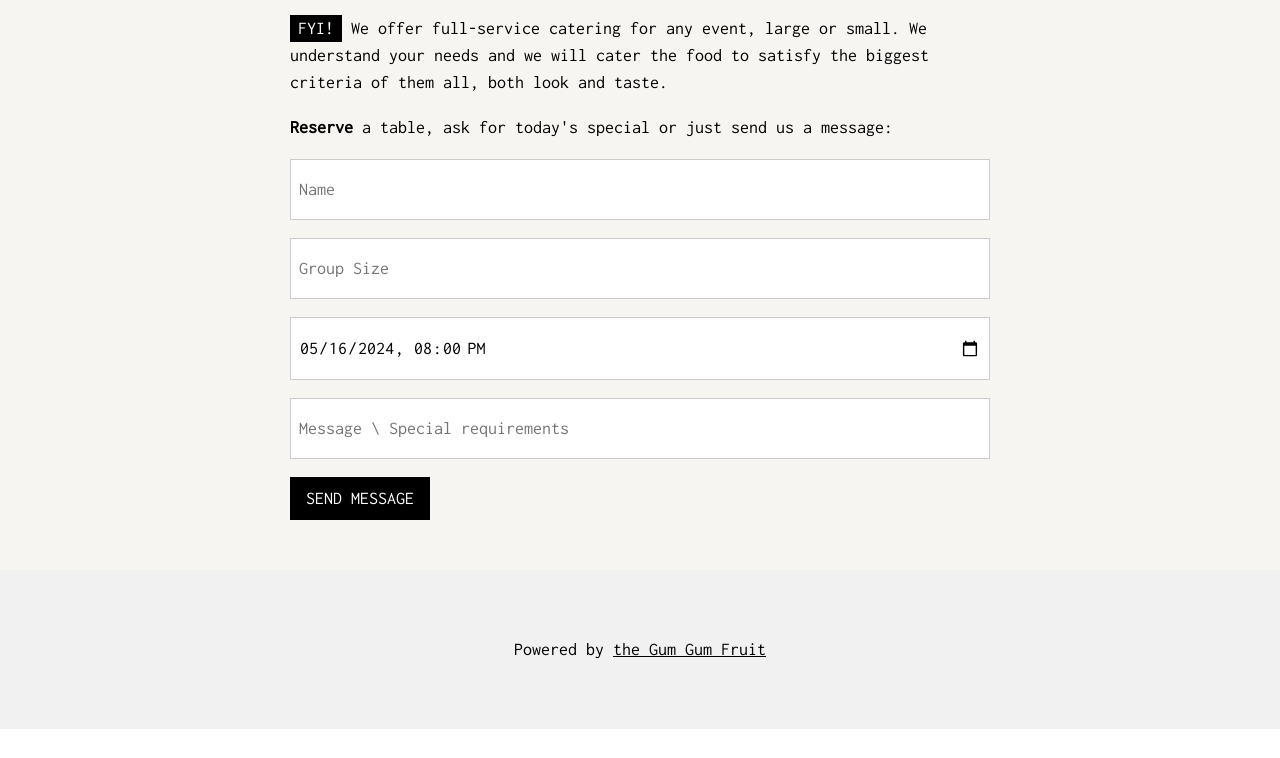
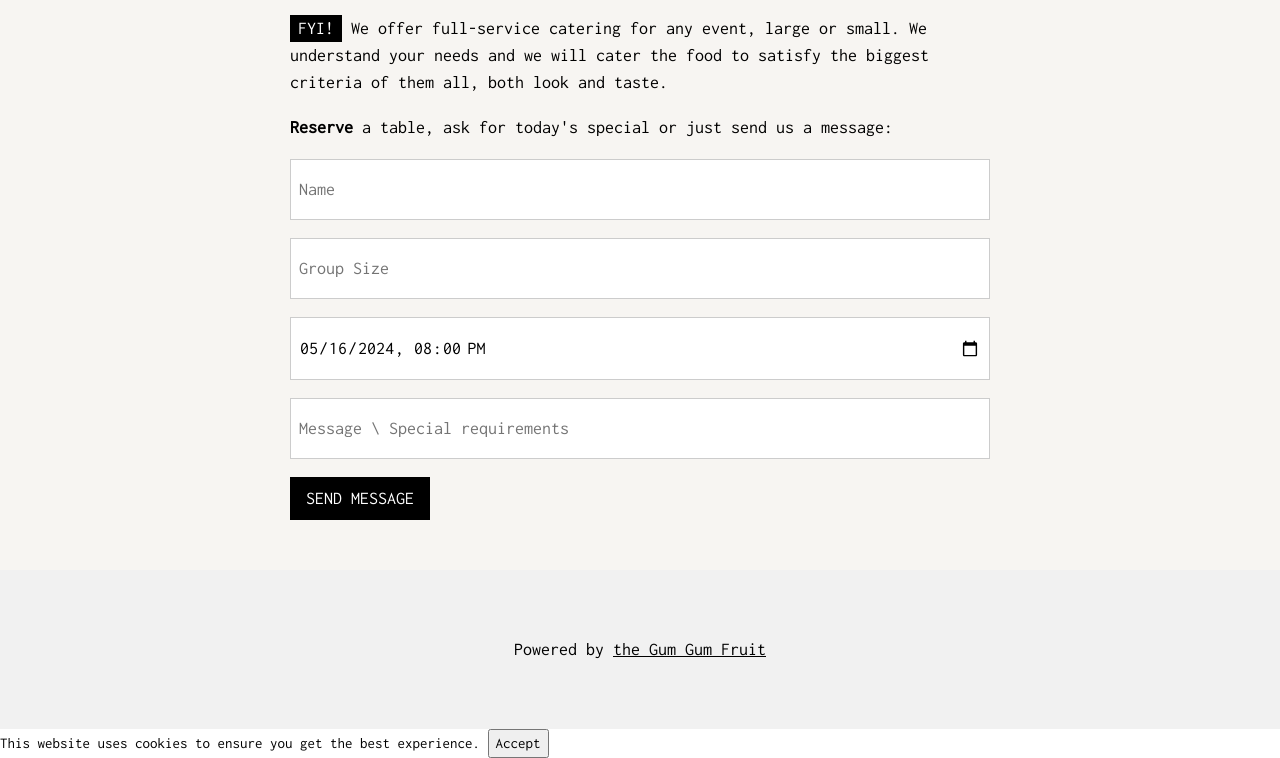
Before and after one commit to Umayr-A1i/HTML, a plain HTML site: page index.html in a window 1280 px wide. Shown: the part 4194-4952 px from the top of the page. Before the commit the page ends 4923 px from the top, so only its background shows below. Drawn offline with nearby package versions, Linux system fonts and the light colour scheme.

Commit message:
Update index.html
Added a cookies banner

```diff
--- a/index.html
+++ b/index.html
@@ -170,5 +170,21 @@ function openMenu(evt, menuName) {
   }
   document.getElementById("myLink").click();
 </script>
+
+<div id="cookie-banner" style="display: none;">
+  This website uses cookies to ensure you get the best experience.
+  <button id="accept-cookies">Accept</button>
+</div>
+<script>
+  document.getElementById('accept-cookies').onclick = function() {
+    document.cookie = "consent=true; path=/";
+    document.getElementById('cookie-banner').style.display = 'none';
+  };
+  if (!document.cookie.includes('consent=true')) {
+    document.getElementById('cookie-banner').style.display = 'block';
+  }
+</script>
+
+
 </body>
 </html>
```
